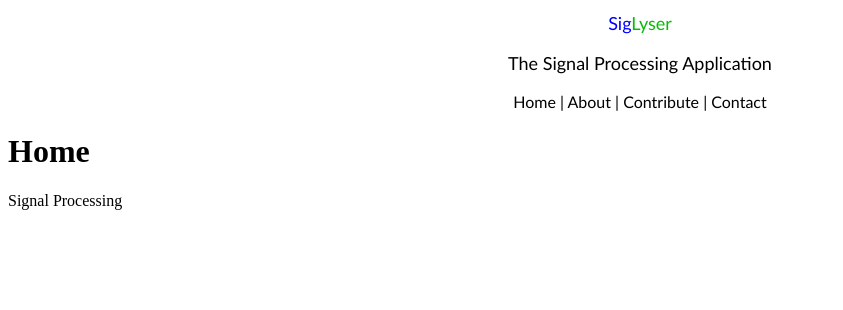
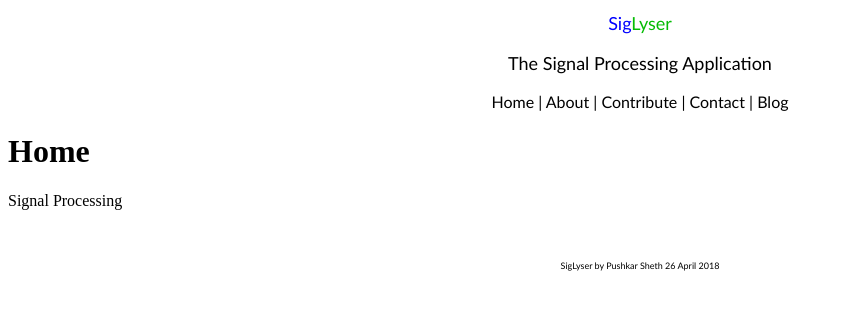
Before and after one commit to siglyser/siglyser, a Flask app: page / in a window 1280 px wide. Shown: the top 310 px of the page, without its empty margins (0-843 px from the left). Run offline with Flask 2, Linux system fonts and the light colour scheme.

Commit message:
layoutpage updated

```diff
--- a/templates/layout.html
+++ b/templates/layout.html
@@ -27,6 +27,11 @@
 .auto-style7 {
 	color: #000000;
 }
+.auto-style8 {
+	text-align: center;
+	font-family: Calibri;
+	font-size: xx-small;
+}
 </style>
   </head>
   <body>
@@ -40,7 +45,11 @@
 			<span class="auto-style7">Home</span></a></span>
 			<span class="auto-style5">|
 			<a href="{{ url_for('about') }}" class="auto-style6">
-			<span class="auto-style7">About</span></a> | Contribute | Contact</span></p>
+			<span class="auto-style7">About</span></a> |
+			<a class="auto-style6" href="https://github.com/siglyser/siglyser" target="_blank">
+			<span class="auto-style7">Contribute</span></a> | Contact |
+			<a class="auto-style6" href="http://siglyser.wordpress.com" target="_blank">
+			<span class="auto-style7">Blog</span></a></span></p>
         </nav>
       </div>
     </header>
@@ -48,5 +57,7 @@
         {%block content%}
         {%endblock%}
     </div>
+    <p>&nbsp;</p>
+	<p class="auto-style8">SigLyser by Pushkar Sheth 26 April 2018</p>
   </body>
 </html>
```
